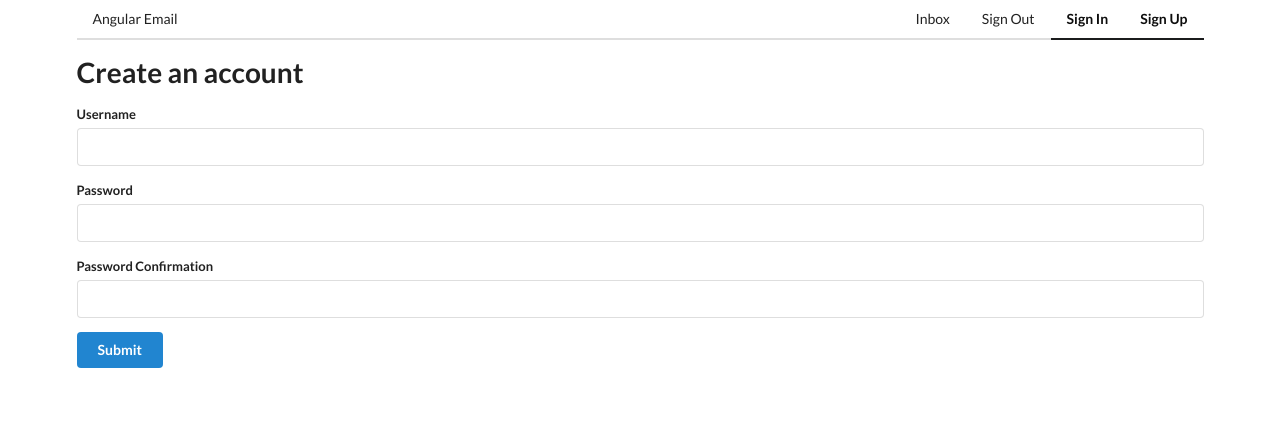
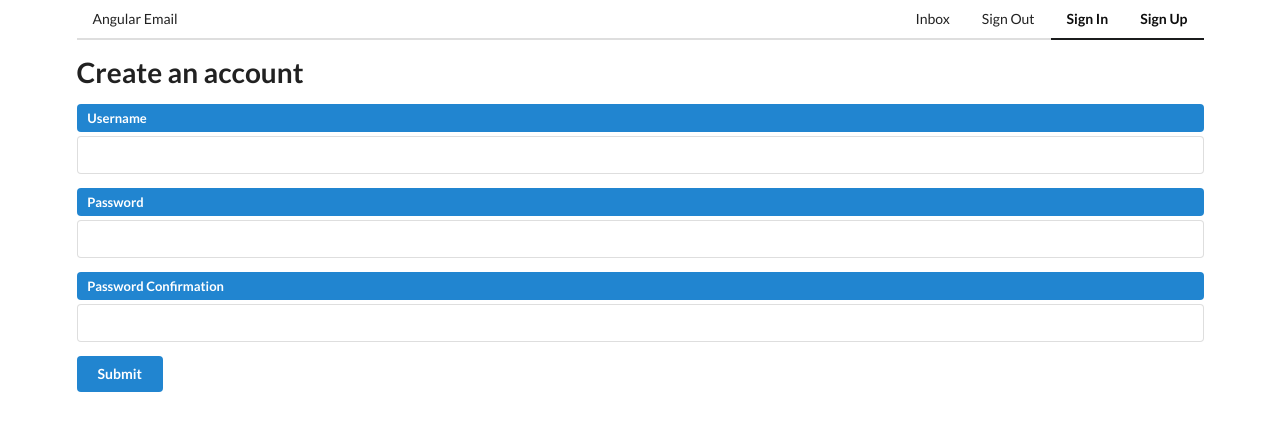
Before and after one commit to akgmage/email-client, an Angular app: page /signup in a window 1280 px wide. Shown: the top 430 px of the page. Built offline with nearby package versions, Linux system fonts and the light colour scheme.

Commit message:
Add color to label

```diff
--- a/src/app/shared/input/input.component.html
+++ b/src/app/shared/input/input.component.html
@@ -1,5 +1,5 @@
 <div class="field">
-    <label>{{label}}</label>
+    <label class="ui label blue">{{label}}</label>
     <input [type]="inputType" [formControl]="control" />
     <div *ngIf="showErrors()" class="ui pointing red basic label">
         <p *ngIf="control.errors?.['required']">
```
